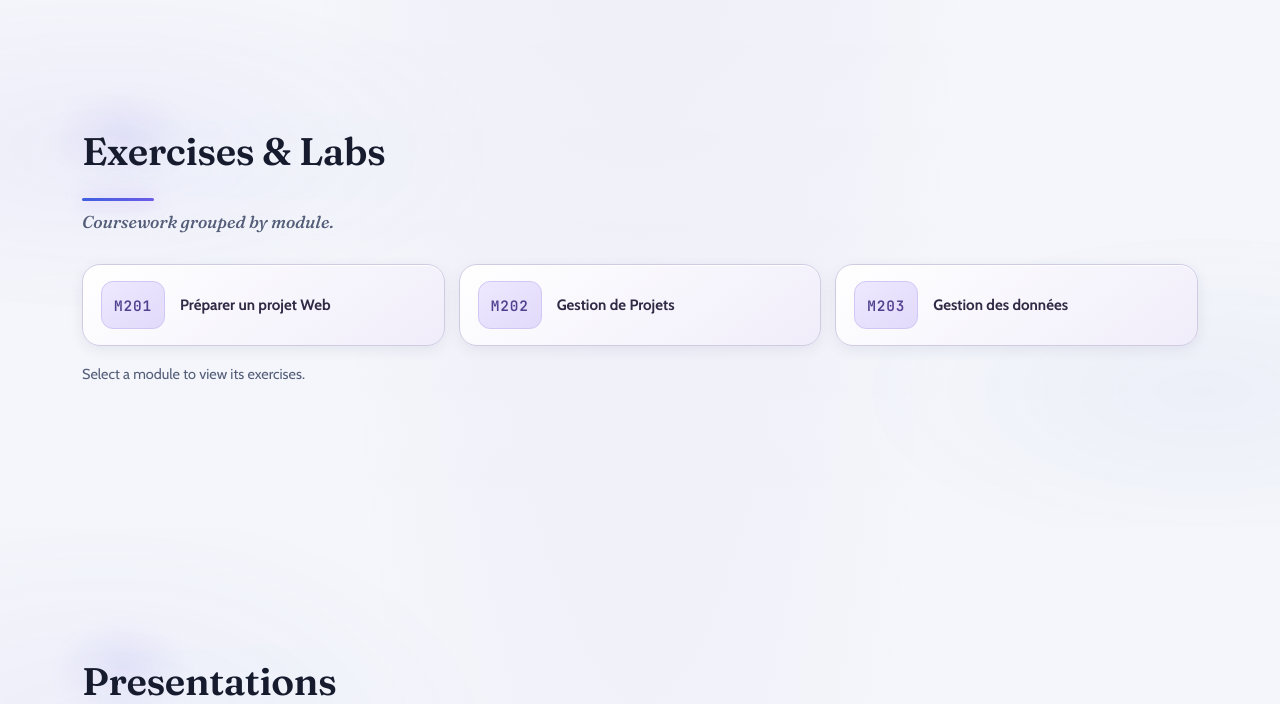
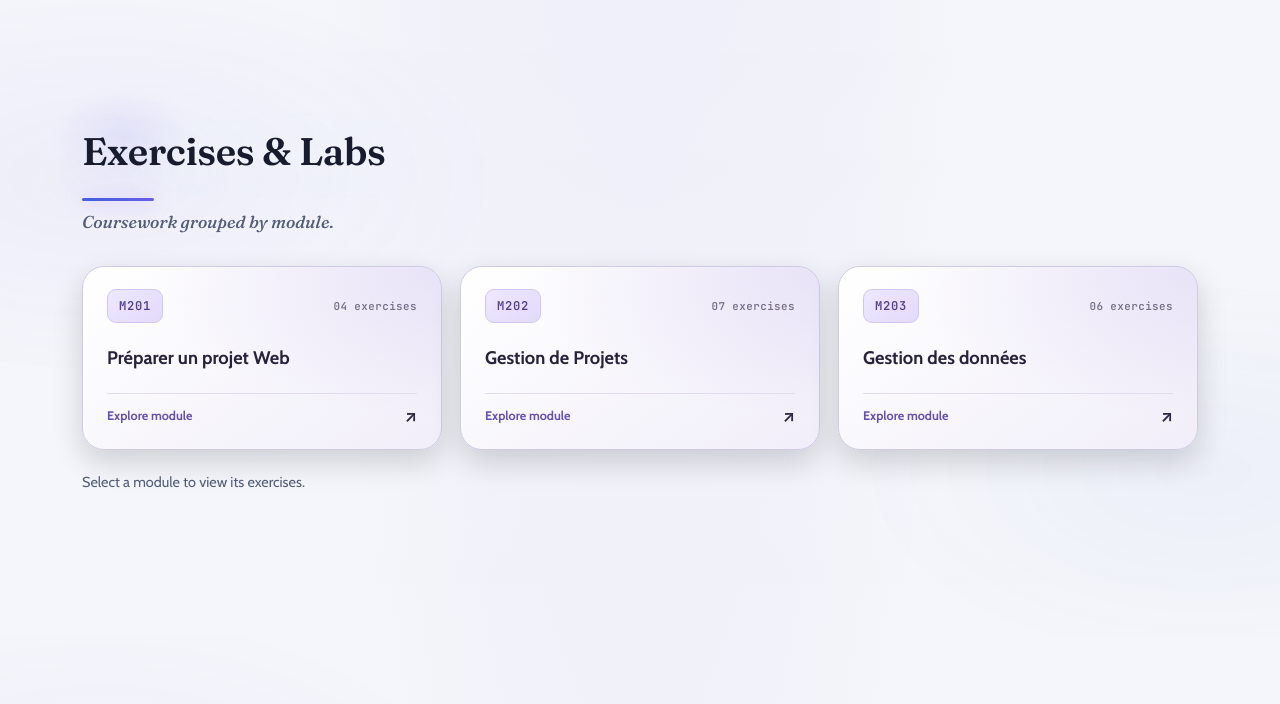
Before and after one commit to abdellahzammrane/abdellah_zammrane-portfolio, a PHP site: page / in a window 1280 px wide. Shown: the part 2615-3319 px from the top of the page. Run offline with PHP 8.4, Linux system fonts and the light colour scheme.

Commit message:
Changing some details

```diff
--- a/api/index.php
+++ b/api/index.php
@@ -256,9 +256,21 @@ if (file_exists($filePath) && !is_dir($filePath) && $request !== '/') {
       </div>
 
       <div class="filter-bar" id="exerciseFilters" data-reveal>
-        <button class="filter-btn module-filter" data-filter="m201" aria-pressed="false"><strong>M201</strong><span>Préparer un projet Web</span></button>
-        <button class="filter-btn module-filter" data-filter="m202" aria-pressed="false"><strong>M202</strong><span>Gestion de Projets</span></button>
-        <button class="filter-btn module-filter" data-filter="m203" aria-pressed="false"><strong>M203</strong><span>Gestion des données</span></button>
+        <button class="filter-btn module-filter" data-filter="m201" aria-pressed="false">
+          <span class="module-card-top"><strong>M201</strong><span class="module-card-count">04 exercises</span></span>
+          <span class="module-card-title">Préparer un projet Web</span>
+          <span class="module-card-cta">Explore module <span aria-hidden="true">↗</span></span>
+        </button>
+        <button class="filter-btn module-filter" data-filter="m202" aria-pressed="false">
+          <span class="module-card-top"><strong>M202</strong><span class="module-card-count">07 exercises</span></span>
+          <span class="module-card-title">Gestion de Projets</span>
+          <span class="module-card-cta">Explore module <span aria-hidden="true">↗</span></span>
+        </button>
+        <button class="filter-btn module-filter" data-filter="m203" aria-pressed="false">
+          <span class="module-card-top"><strong>M203</strong><span class="module-card-count">06 exercises</span></span>
+          <span class="module-card-title">Gestion des données</span>
+          <span class="module-card-cta">Explore module <span aria-hidden="true">↗</span></span>
+        </button>
       </div>
 
       <p class="exercise-selection-note" id="exerciseSelectionNote" role="status" aria-live="polite">Select a module to view its exercises.</p>
--- a/api/script.js
+++ b/api/script.js
@@ -156,7 +156,7 @@ function initExerciseFilters() {
       if (matches) visibleCount += 1;
     });
     grid.hidden = false;
-    if (note) note.textContent = `Showing ${visibleCount} ${visibleCount === 1 ? "exercise" : "exercises"} for ${btn.querySelector("strong").textContent} · ${btn.querySelector("span").textContent}.`;
+    if (note) note.textContent = `Showing ${visibleCount} ${visibleCount === 1 ? "exercise" : "exercises"} for ${btn.querySelector("strong").textContent} · ${btn.querySelector(".module-card-title").textContent}.`;
   });
 }
 
--- a/api/style.css
+++ b/api/style.css
@@ -3725,3 +3725,89 @@ body {
 .always-animated-galaxy-btn:active .galaxy-button-spark::before {
   animation-play-state: running;
 }
+
+/* Module selector cards */
+#exerciseFilters {
+  align-items: stretch;
+  gap: 18px;
+  margin: 30px 0 20px;
+}
+#exerciseFilters .module-filter {
+  min-height: 184px;
+  padding: 22px 24px;
+  display: flex;
+  flex-direction: column;
+  align-items: stretch;
+  justify-content: space-between;
+  gap: 18px;
+  border-radius: 22px;
+  text-align: left;
+  overflow: hidden;
+  background:
+    radial-gradient(ellipse at 100% 0%, rgba(165, 112, 255, .16), transparent 58%),
+    linear-gradient(145deg, rgba(30, 21, 48, .97), rgba(15, 12, 25, .96));
+  box-shadow: inset 0 1px rgba(255,255,255,.07), 0 12px 30px rgba(6,3,12,.16);
+}
+#exerciseFilters .module-card-top {
+  display: flex;
+  align-items: center;
+  justify-content: space-between;
+  gap: 12px;
+}
+#exerciseFilters .module-filter strong {
+  display: inline-grid;
+  place-items: center;
+  flex: none;
+  min-height: 34px;
+  padding: 0 11px;
+  border-radius: 9px;
+  font-size: .76rem;
+}
+#exerciseFilters .module-card-count {
+  color: #a69ab9;
+  font: 600 .68rem var(--font-mono);
+  letter-spacing: .04em;
+}
+#exerciseFilters .module-card-title {
+  color: #f5efff;
+  font-size: clamp(1rem, 1.5vw, 1.14rem);
+  font-weight: 700;
+  line-height: 1.4;
+}
+#exerciseFilters .module-card-cta {
+  display: flex;
+  justify-content: space-between;
+  align-items: center;
+  padding-top: 12px;
+  border-top: 1px solid rgba(210, 187, 255, .12);
+  color: #bd9cff;
+  font-size: .78rem;
+  font-weight: 650;
+}
+#exerciseFilters .module-card-cta span { font-size: 1rem; transition: transform var(--dur-fast) var(--ease); }
+#exerciseFilters .module-filter:hover .module-card-cta span,
+#exerciseFilters .module-filter.active .module-card-cta span { transform: translate(2px, -2px); }
+#exerciseFilters .module-filter.active {
+  background:
+    radial-gradient(ellipse at 100% 0%, rgba(223, 175, 255, .23), transparent 58%),
+    linear-gradient(145deg, rgba(82, 52, 126, .98), rgba(43, 30, 69, .98));
+}
+#exerciseFilters .module-filter.active .module-card-count { color: #e1d0ff; }
+#exerciseFilters .module-filter.active .module-card-cta { color: #e0caff; border-color: rgba(255,255,255,.2); }
+:root[data-theme="light"] #exerciseFilters .module-filter {
+  background: radial-gradient(ellipse at 100% 0%, rgba(133, 102, 218, .13), transparent 58%), linear-gradient(145deg, #fff, #f1eef9);
+}
+:root[data-theme="light"] #exerciseFilters .module-card-title { color: #28223c; }
+:root[data-theme="light"] #exerciseFilters .module-card-count { color: #777088; }
+:root[data-theme="light"] #exerciseFilters .module-card-cta { color: #6650b0; border-color: #e2dced; }
+:root[data-theme="light"] #exerciseFilters .module-filter.active .module-card-title,
+:root[data-theme="light"] #exerciseFilters .module-filter.active .module-card-count,
+:root[data-theme="light"] #exerciseFilters .module-filter.active .module-card-cta { color: #fff; }
+@media (max-width: 700px) {
+  #exerciseFilters { grid-template-columns: repeat(2, minmax(0, 1fr)); gap: 12px; }
+  #exerciseFilters .module-filter { min-height: 164px; padding: 16px; }
+}
+@media (max-width: 420px) {
+  #exerciseFilters { grid-template-columns: 1fr; }
+  #exerciseFilters .module-filter { min-height: 145px; }
+}
```
